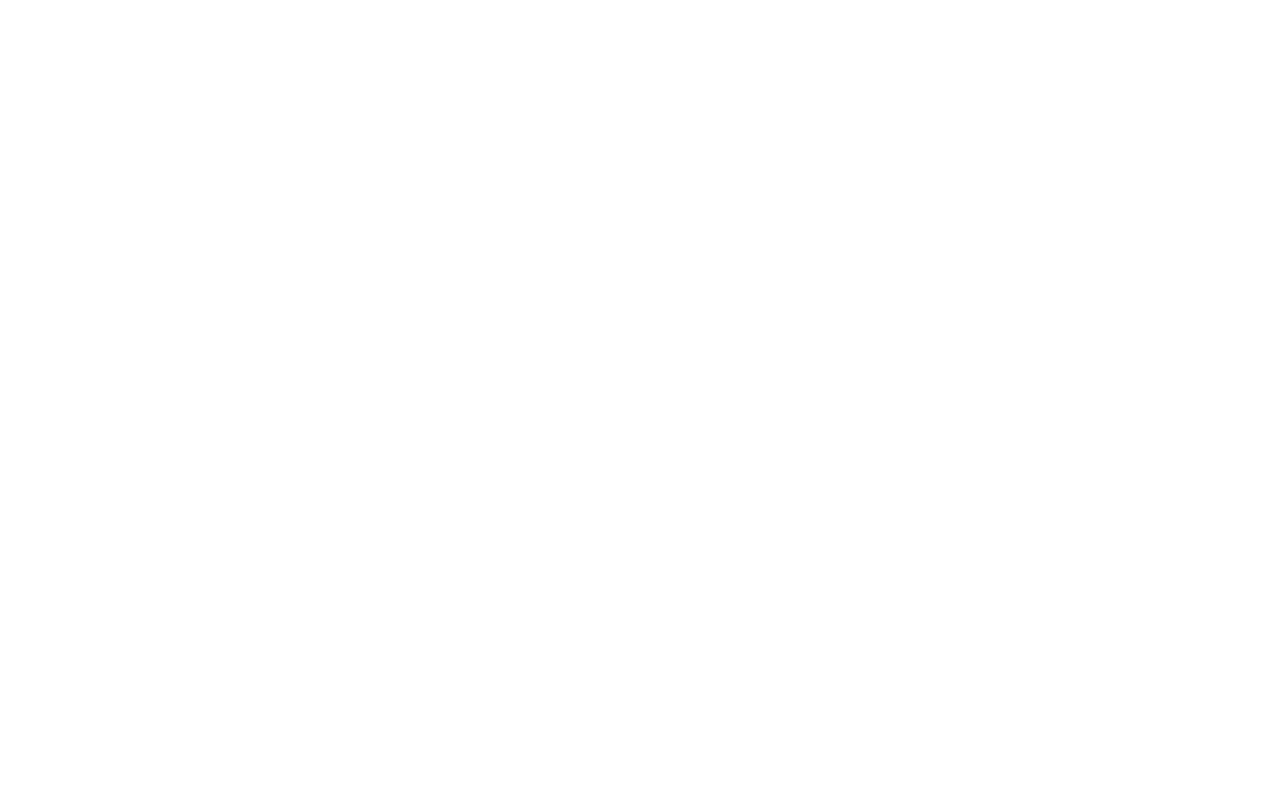
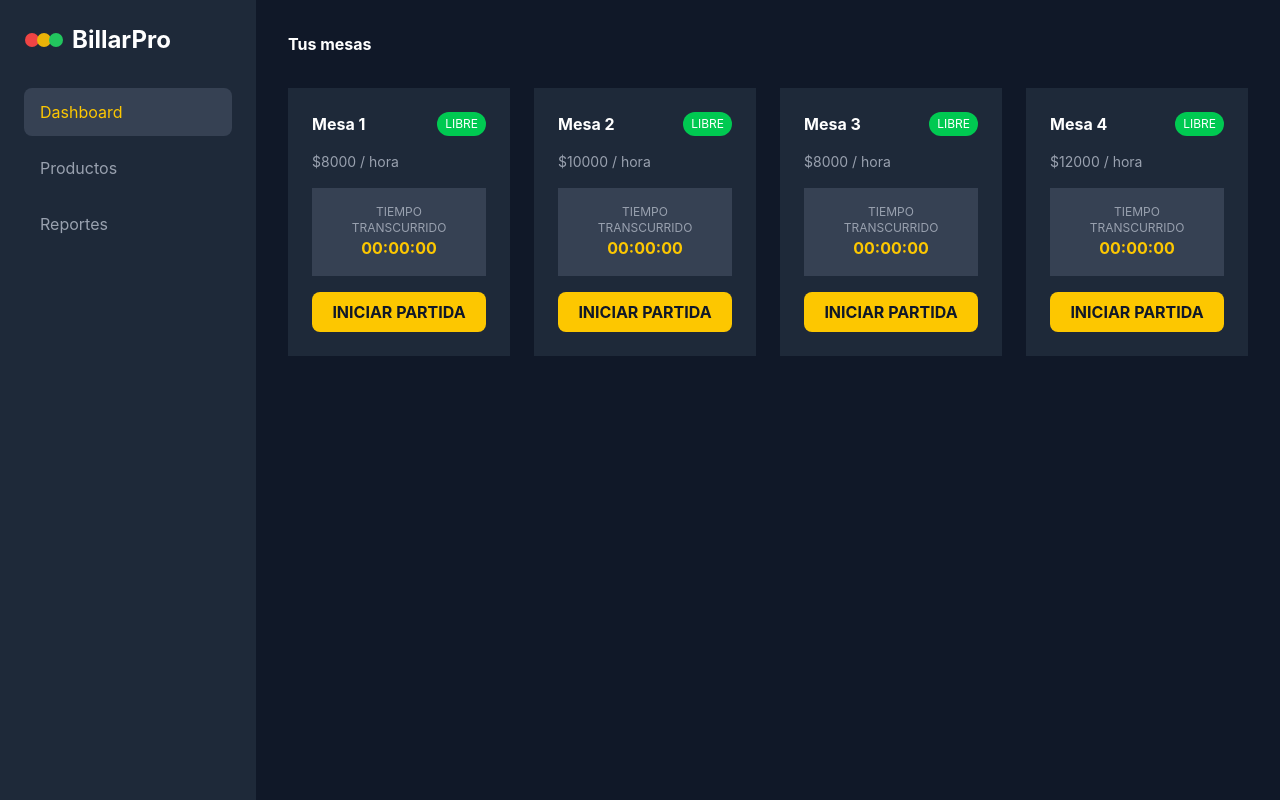
Before and after one commit to ierinconc/billar-pro-frontend, a React (Vite) app: page /dashboard in a window 1280 px wide. Before the commit this address had no page. Built offline with nearby package versions, Linux system fonts and the light colour scheme.

Commit message:
feat:MesaCard con props y grid en Dashboard

```diff
--- a/src/App.jsx
+++ b/src/App.jsx
@@ -1,3 +1,4 @@
+import Dashboard from "./pages/Dashboard"
 import Login from "./pages/Login"
 import { BrowserRouter, Route, Routes, Navigate } from "react-router-dom"
 
@@ -9,7 +10,7 @@
         <Routes>
           <Route path="/" element={<Navigate to="/login"/>} />
           <Route path="/login" element={<Login/>} />
-
+          <Route path="/dashboard" element={<Dashboard/>} />
         </Routes>
       </BrowserRouter>
   )
--- /dev/null
+++ b/src/components/MesaCard.jsx
@@ -0,0 +1,27 @@
+function MesaCard(props){
+    return (
+        <div className="bg-gray-800 rounded-x1 p-6 flex flex-col gap-4">
+            <div className="flex justify-between items-center">
+                <h2 className="text-white text-x1 font-bold">Mesa {props.numero}</h2>
+                <span className="bg-green-500 text-white text-xs px-2 py-1 rounded-full">LIBRE</span>
+            </div>
+
+            <p className="text-gray-400 text-sm">${props.precio} / hora</p>
+
+            <div className="bg-gray-700 rounded-1g p-4 text-center">
+                <p className="text-gray-400 text-xs mb.1">TIEMPO TRANSCURRIDO</p>
+                <p className="text-yellow-400 text-3x1 font-bold">00:00:00</p>
+            </div>
+
+            <button className="w-full bg-yellow-400 text-gray-900  font-bold py-2 rounded-lg hober:bg-hellow-300">
+                INICIAR PARTIDA
+            </button>
+
+
+
+        </div>
+
+    )
+}
+
+export default MesaCard
--- /dev/null
+++ b/src/pages/Dashboard.jsx
@@ -0,0 +1,38 @@
+import Logo from "../components/Logo"
+import MesaCard from "../components/MesaCard"
+
+function Dashboard(){
+    return(
+        <div className="flex h-screen bg-gray-900">
+            <div className="w-64 bg-gray-800 p-6">
+                <Logo/>
+                <nav className="mt-8 flex flex-col gap-2">
+                    <button className="text-left px-4 py-3 text-yellow-400 bg-gray-700 rounded-lg">
+                        Dashboard
+                    </button>
+                    <button className="text-left px-4 py-3 text-gray-400 hover:text-white rounded-lg">
+                        Productos
+                    </button>
+                    <button className="text-left px-4 py-3 text-gray-400 hover:text-white rounded-lg">
+                        Reportes
+                    </button>
+                </nav>
+            </div>
+            <div className="flex-1">
+                <div className="p-8">
+                    <h1 className="text-white text-3x1 font-bold mb-8">Tus mesas</h1>
+                    <div className="grid grid-cols-4 gap-6">
+                        <MesaCard numero={1} precio={8000}/>
+                        <MesaCard numero={2} precio={10000}/>
+                        <MesaCard numero={3} precio={8000}/>
+                        <MesaCard numero={4} precio={12000}/>
+                    </div>
+                </div>
+
+            </div>
+        </div>
+
+    )
+}
+
+export default Dashboard
```
